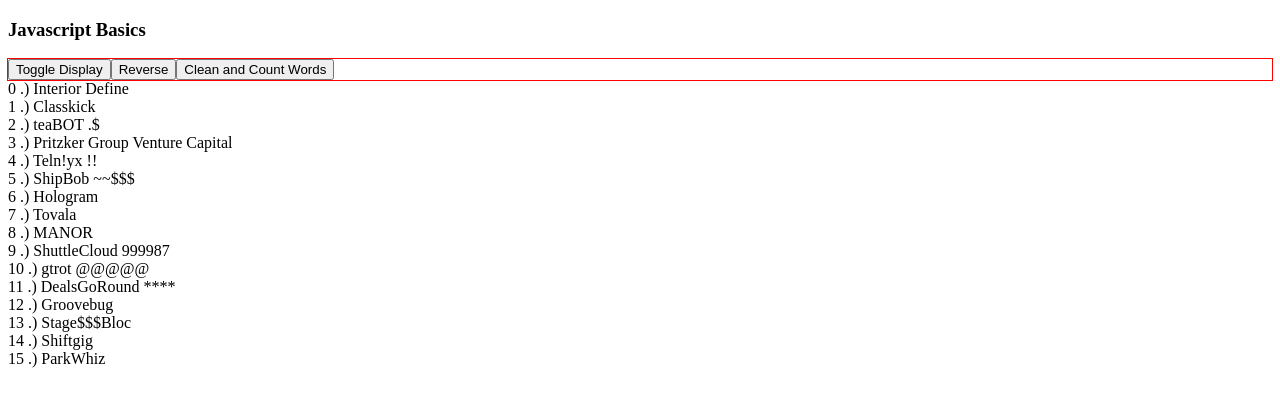
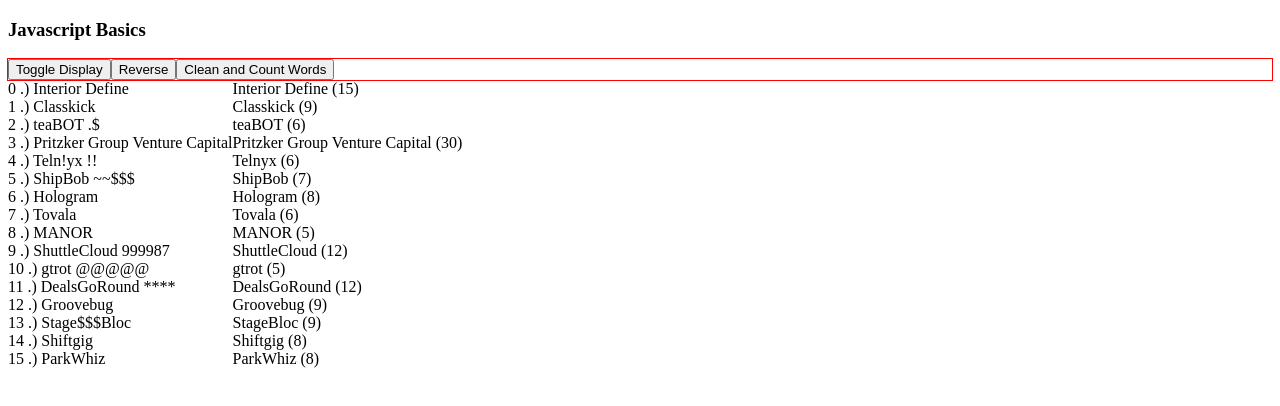
Before and after one commit to lorayoconnell/BasicJavaScript, a plain HTML site: page index.html in a window 1280 px wide. Both pictures are taken after a click on the button "Clean and Count Words". Drawn offline with Linux system fonts and the light colour scheme.

Commit message:
added cleanAndCountCharacters()

```diff
--- a/index.html
+++ b/index.html
@@ -220,11 +220,39 @@
 
     function cleanAndCountCharacters() {
         console.log('CLEAN AND COUNT CHARACTERS');
+        var cleanCountStartups = [];
         /*
             TODO: REMOVES ANY SPECIAL CHARACTERS FROM EACH COMPANY NAME AND
               DISPLAYS THE NUMBER OF REMAINING CHARACTERS NEXT TO THE FULL WORD.
               DONT FORGET TO REMOVE LEADING AND TRAILING WHITESPACES AS WELL
         */
+
+        chicagoStartups.forEach(function(element, index) {
+
+            var regExPattern = /[^a-zA-Z\s]/g;
+
+            // remove whitespace before and after element
+            // replace multiple instances of whitespace with single whitespace
+            element = element.trim().replace(/\s{2,}/g, ' ');
+
+            if (element.match(regExPattern) != null) {
+                element = element.replace(regExPattern,"").trim();
+            }
+
+            element = element + " (" + element.length + ")";
+            cleanCountStartups.push(element);
+        });
+
+        var cleanContainer = document.getElementById("cleanContainer");
+
+        cleanCountStartups.forEach(function(element, index) {
+            var txtDiv = document.createElement('div');
+            var txt = document.createTextNode(element);
+            txtDiv.appendChild(txt);
+            cleanContainer.appendChild(txtDiv);
+        });
+
+        // disable 'clean and count words' button after clicked? no reason to click twice
 
     }
 
```
